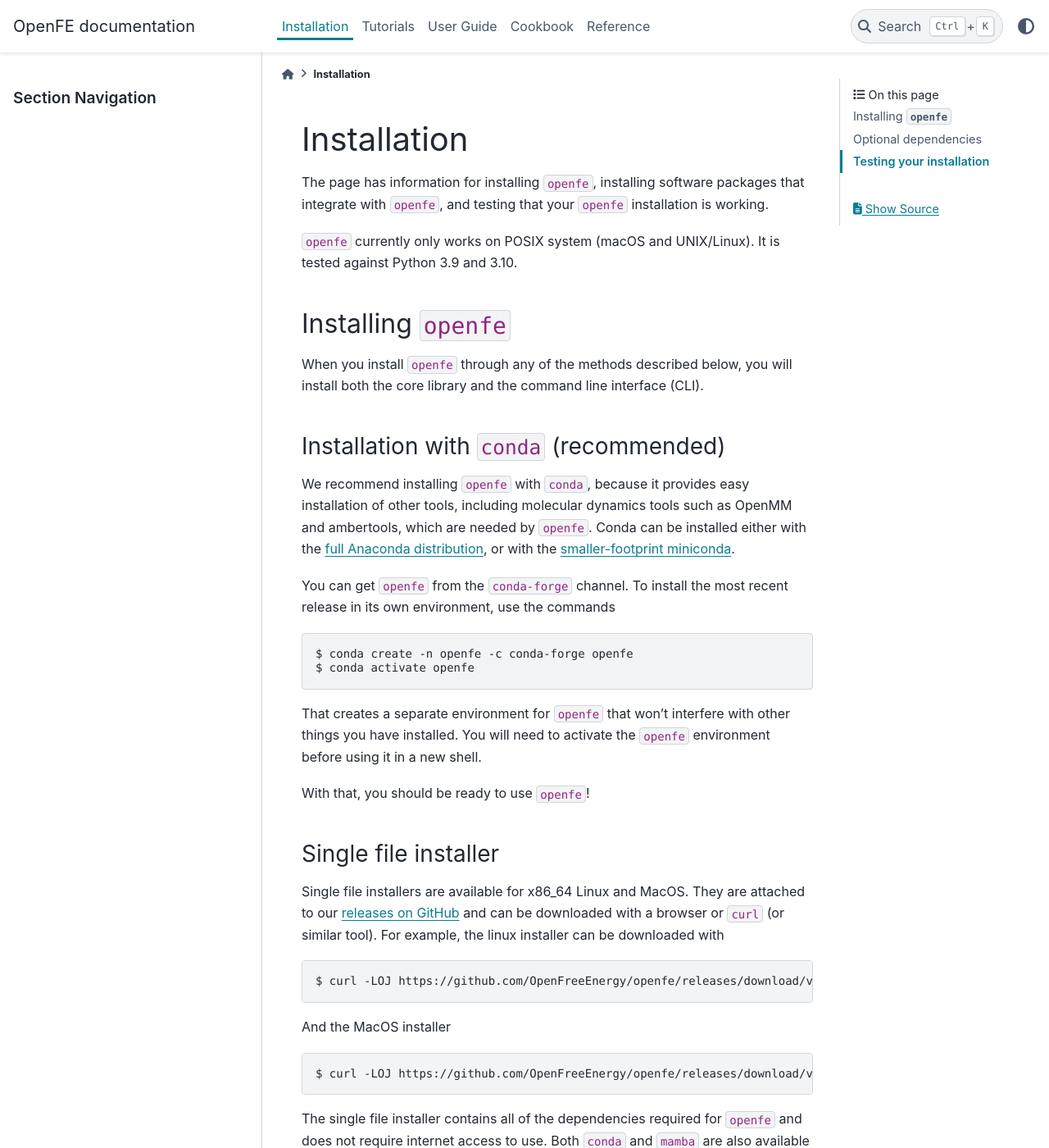
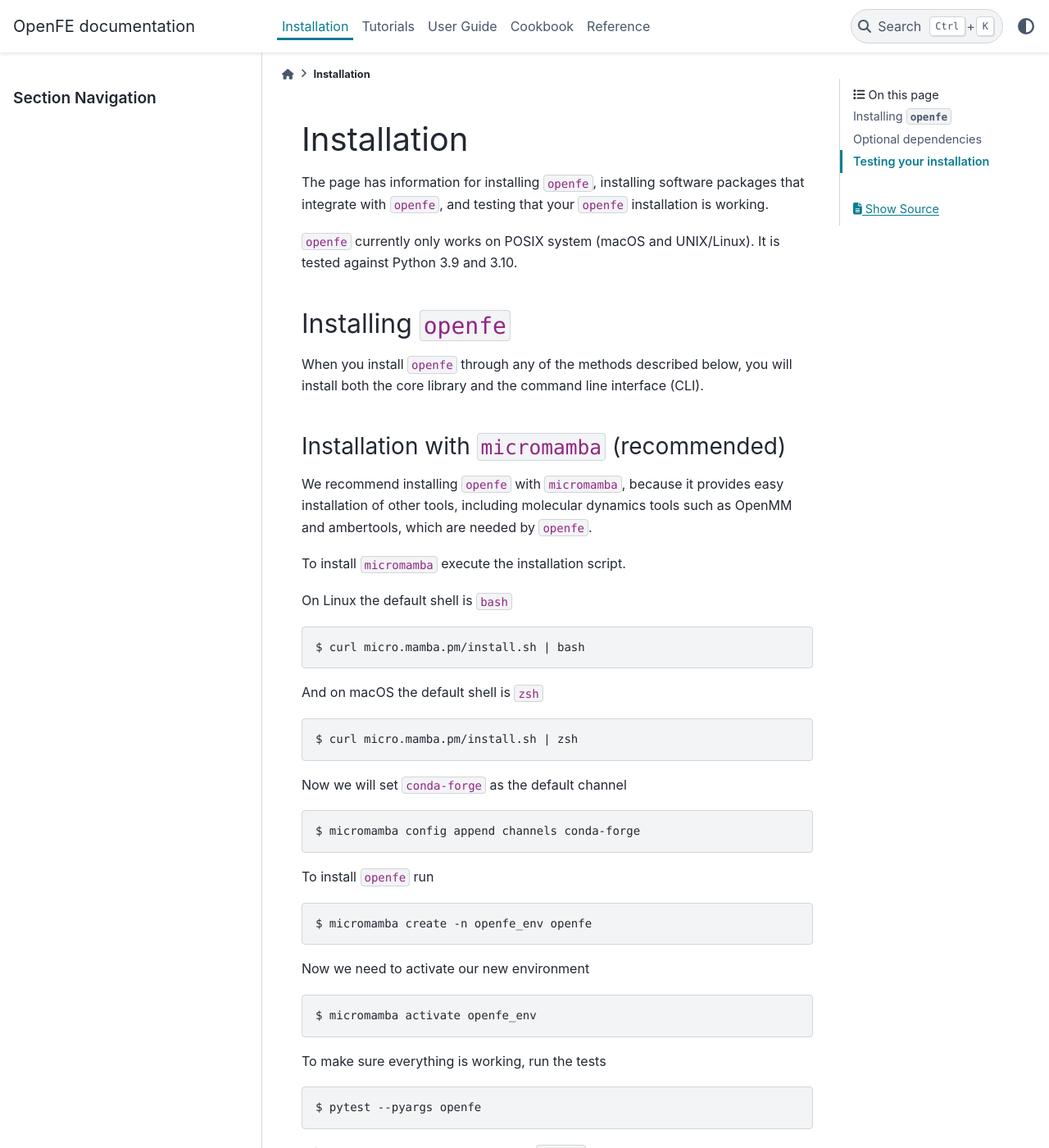
Before and after one commit to OpenFreeEnergy/openfe, a Sphinx documentation site: the page built from docs/installation.rst, in a window 1280 px wide and 1400 px high. Shown: the whole window at 82% size. Built offline with Sphinx 7.4.7 and the PyData theme 0.15.4, drawn with Linux system fonts in a browser that asks for light colours; some of the changed text lies outside the part shown.

Commit message:
first pass at switching to micromamba for install

```diff
--- a/docs/installation.rst
+++ b/docs/installation.rst
@@ -14,26 +14,38 @@
 When you install ``openfe`` through any of the methods described below, you
 will install both the core library and the command line interface (CLI).
 
-Installation with ``conda`` (recommended)
+Installation with ``micromamba`` (recommended)
 ~~~~~~~~~~~~~~~~~~~~~~~~~~~~~~~~~~~~~~~~~
 
-We recommend installing ``openfe`` with ``conda``, because it provides easy
+We recommend installing ``openfe`` with ``micromamba``, because it provides easy
 installation of other tools, including molecular dynamics tools such as
 OpenMM and ambertools, which are needed by ``openfe``.
-Conda can be installed either with the `full Anaconda distribution
-<https://www.anaconda.com/products/individual>`_, or with
-the `smaller-footprint miniconda
-<https://docs.conda.io/en/latest/miniconda.html>`_.
 
-You can get ``openfe`` from the ``conda-forge`` channel. To install the most
-recent release in its own environment, use the commands ::
+To install ``micromamba`` execute the installation script.
 
-  $ conda create -n openfe -c conda-forge openfe
-  $ conda activate openfe
+On Linux the default shell is ``bash`` ::
 
-That creates a separate environment for ``openfe`` that won't interfere with
-other things you have installed. You will need to activate the ``openfe``
-environment before using it in a new shell.
+  $ curl micro.mamba.pm/install.sh | bash
+
+And on macOS the default shell is ``zsh`` ::
+
+  $ curl micro.mamba.pm/install.sh | zsh
+
+Now we will set ``conda-forge`` as the default channel ::
+
+  $ micromamba config append channels conda-forge
+
+To install ``openfe`` run ::
+
+  $ micromamba create -n openfe_env openfe
+
+Now we need to activate our new environment ::
+
+  $ micromamba activate openfe_env
+
+To make sure everything is working, run the tests ::
+
+  $ pytest --pyargs openfe
 
 With that, you should be ready to use ``openfe``!
 
@@ -227,7 +239,11 @@
                file
      quickrun  Run a given transformation, saved as a JSON file
 
+To make sure everything is working, run the tests ::
 
+  $ pytest --pyargs openfe
+
+With that, you should be ready to use ``openfe``!
 
 Containers
 ~~~~~~~~~~
@@ -270,6 +286,12 @@
 
   $ singularity run --nv openfe_0.7.4-apptainer.sif openfe --help
 
+To make sure everything is working, run the tests ::
+
+  $ singularity run --nv openfe_0.7.4-apptainer.sif pytest --pyargs openfe
+
+With that, you should be ready to use ``openfe``!
+
 Developer install
 ~~~~~~~~~~~~~~~~~
 
@@ -279,7 +301,7 @@
 
 Getting a developer installation for ``openfe`` first installing the
 requirements, and then creating the editable installation. We recommend
-doing that with ``conda`` using the following procedure:
+doing that with ``micromamba`` using the following procedure:
 
 First, clone the ``openfe`` repository, and switch into its root directory::
 
@@ -289,15 +311,15 @@
 Next create a ``conda`` environment containing the requirements from the
 specification in that directory::
 
-  $ conda env create -f environment.yml
+  $ micromamba create -f environment.yml
 
 Then activate the ``openfe`` environment with::
 
-  $ conda activate openfe
+  $ micromamba activate openfe_env
 
 Finally, create the editable installation::
 
-  $ python -m pip install -e .
+  $ python -m pip install --no-deps -e .
 
 Note the ``.`` at the end of that command, which indicates the current
 directory.
@@ -311,10 +333,12 @@
 * **perses tools**: To use perses, you need to install perses and OpenEye,
   and you need a valid OpenEye license. To install both packages, use::
 
-    $ conda install -c conda-forge -c openeye perses openeye-toolkits
+    $ micromamba install -c openeye perses openeye-toolkits
 
 Testing your installation
 -------------------------
+
+.. NOTE This section can probally be dropped
 
 ``openfe`` has a thorough test suite, and running the test suite is a good
 start to troubleshooting any installation problems. The test suite requires
```
